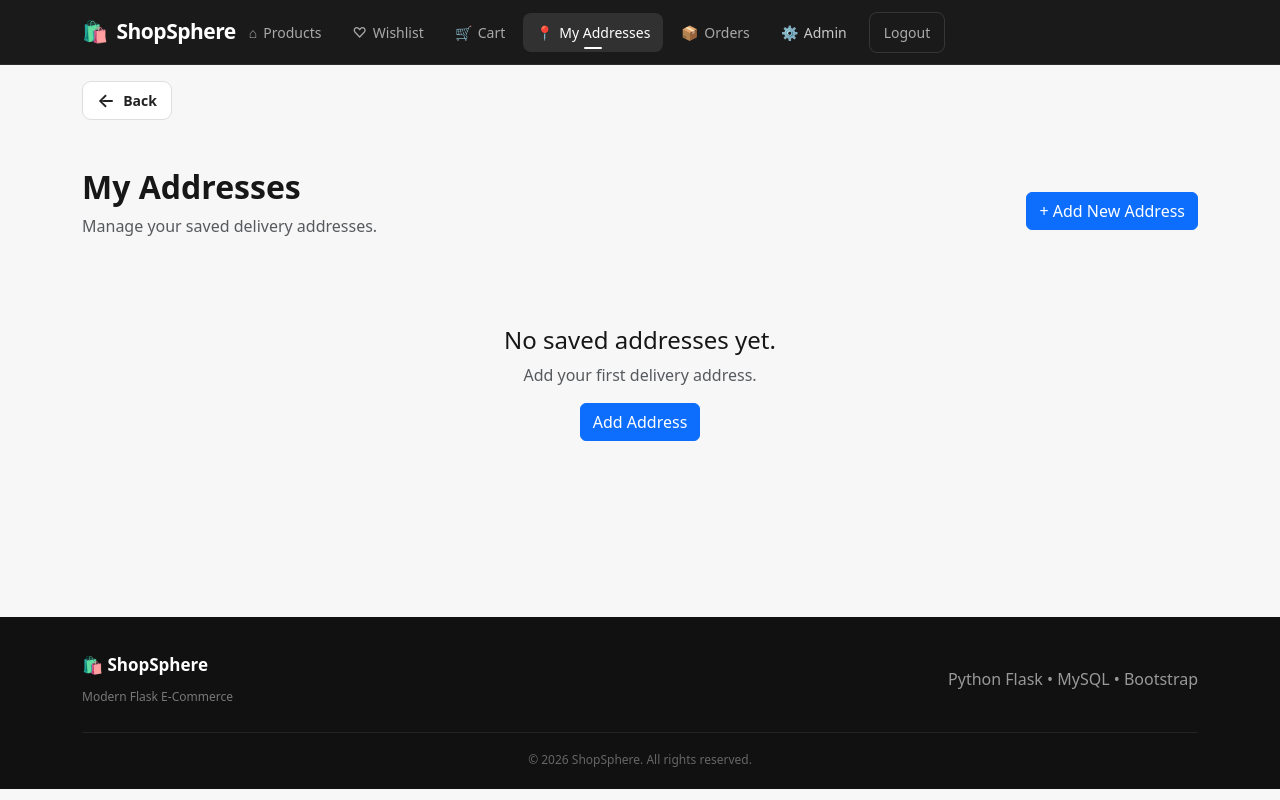
After one commit to Loke1211/ShopSphere-e-commerce-project, a Flask app: page /my-addresses in a window 1280 px wide. The commit adds this page. Run offline with Flask 3, Linux system fonts and the light colour scheme; the visitor is signed in with stand-in values (Sample User, id 1).

Commit message:
Add saved addresses and admin stock restoration

```diff
--- a/app/routes.py
+++ b/app/routes.py
@@ -8,7 +8,7 @@ from flask import ( Blueprint, render_template, request, redirect, url_for, sess
 from werkzeug.utils import secure_filename
 from sqlalchemy import or_
 from app import db
-from app.models import User, Category, Product, CartItem, WishlistItem, Order, OrderItem
+from app.models import User, Category, Product, CartItem, WishlistItem, Order, OrderItem, Address
 
 main = Blueprint("main", __name__)
 
@@ -206,6 +206,158 @@ def wishlist():
     items = WishlistItem.query.filter_by(user_id=session["user_id"]).all()
     return render_template("wishlist.html", items=items)
 
+@main.route("/my-addresses")
+@login_required
+def my_addresses():
+
+    addresses = Address.query.filter_by(
+        user_id=session["user_id"]
+    ).order_by(
+        Address.is_default.desc(),
+        Address.created_at.desc()
+    ).all()
+
+    return render_template(
+        "my_addresses.html",
+        addresses=addresses
+    )
+
+@main.route("/my-addresses/add", methods=["GET", "POST"])
+@login_required
+def add_address():
+
+    if request.method == "POST":
+
+        name = request.form.get("name", "").strip()
+        phone = request.form.get("phone", "").strip()
+        email = request.form.get("email", "").strip()
+        address = request.form.get("address", "").strip()
+        city = request.form.get("city", "").strip()
+        state = request.form.get("state", "").strip()
+        pincode = request.form.get("pincode", "").strip()
+
+        if not all([name, phone, email, address, city, state, pincode]):
+            flash("Please complete all address details.", "warning")
+            return redirect(url_for("main.add_address"))
+
+        existing_addresses = Address.query.filter_by(
+            user_id=session["user_id"]
+        ).all()
+
+        is_default = (
+            request.form.get("is_default") == "on"
+            or len(existing_addresses) == 0
+        )
+
+        if is_default:
+            for saved_address in existing_addresses:
+                saved_address.is_default = False
+
+        new_address = Address(
+            user_id=session["user_id"],
+            name=name,
+            phone=phone,
+            email=email,
+            address=address,
+            city=city,
+            state=state,
+            pincode=pincode,
+            is_default=is_default
+        )
+
+        db.session.add(new_address)
+        db.session.commit()
+
+        flash("Address saved successfully.", "success")
+        return redirect(url_for("main.my_addresses"))
+
+    return render_template("address_form.html", address=None)
+
+# EDIT ADDRESS
+@main.route("/my-addresses/edit/<int:address_id>", methods=["GET", "POST"])
+@login_required
+def edit_address(address_id):
+
+    address = Address.query.filter_by(
+        id=address_id,
+        user_id=session["user_id"]
+    ).first_or_404()
+
+    if request.method == "POST":
+
+        address.name = request.form.get("name", "").strip()
+        address.phone = request.form.get("phone", "").strip()
+        address.email = request.form.get("email", "").strip()
+        address.address = request.form.get("address", "").strip()
+        address.city = request.form.get("city", "").strip()
+        address.state = request.form.get("state", "").strip()
+        address.pincode = request.form.get("pincode", "").strip()
+
+        if not all([
+            address.name, address.phone, address.email,
+            address.address, address.city, address.state,
+            address.pincode
+        ]):
+            flash("Please complete all address details.", "warning")
+            return redirect(url_for("main.edit_address", address_id=address.id))
+
+        if request.form.get("is_default") == "on":
+            Address.query.filter_by(
+                user_id=session["user_id"]
+            ).update({"is_default": False})
+
+            address.is_default = True
+
+        db.session.commit()
+
+        flash("Address updated successfully.", "success")
+        return redirect(url_for("main.my_addresses"))
+
+    return render_template("address_form.html", address=address)
+
+
+# DELETE ADDRESS
+@main.route("/my-addresses/delete/<int:address_id>", methods=["POST"])
+@login_required
+def delete_address(address_id):
+
+    address = Address.query.filter_by(
+        id=address_id,
+        user_id=session["user_id"]
+    ).first_or_404()
+
+    db.session.delete(address)
+    db.session.commit()
+
+    flash("Address deleted successfully.", "success")
+
+    return redirect(url_for("main.my_addresses"))
+
+
+# SET DEFAULT ADDRESS
+@main.route("/my-addresses/default/<int:address_id>", methods=["POST"])
+@login_required
+def set_default_address(address_id):
+
+    address = Address.query.filter_by(
+        id=address_id,
+        user_id=session["user_id"]
+    ).first_or_404()
+
+    Address.query.filter_by(
+        user_id=session["user_id"]
+    ).update({"is_default": False})
+
+    address.is_default = True
+
+    db.session.commit()
+
+    flash("Default address updated successfully.", "success")
+
+    return redirect(url_for("main.my_addresses"))
+
+
+
 @main.route("/wishlist/toggle/<int:product_id>", methods=["POST"])
 @login_required
 def toggle_wishlist(product_id):
@@ -218,72 +370,100 @@ def toggle_wishlist(product_id):
         flash("Added to wishlist.", "success")
     db.session.commit()
     return redirect(request.referrer or url_for("main.home"))
-
 @main.route("/checkout", methods=["GET", "POST"])
 @login_required
 def checkout():
 
-    items = CartItem.query.filter_by(
-        user_id=session["user_id"]
-    ).all()
+    user_id = session["user_id"]
+
+    items = CartItem.query.filter_by(user_id=user_id).all()
 
     if not items:
         flash("Your cart is empty.", "warning")
         return redirect(url_for("main.home"))
 
-    total = sum(
-        i.product.price * i.quantity
-        for i in items
-    )
+    total = sum(i.product.price * i.quantity for i in items)
 
     if request.method == "POST":
 
         # Check stock
         for item in items:
-
             if item.quantity > item.product.stock:
-
                 flash(
                     f"Insufficient stock for {item.product.name}.",
                     "danger"
                 )
-
                 return redirect(url_for("main.cart"))
 
-        # Get checkout form data
-        name = request.form.get("name", "").strip()
-        phone = request.form.get("phone", "").strip()
-        email = request.form.get("email", "").strip()
-        address = request.form.get("address", "").strip()
-        city = request.form.get("city", "").strip()
-        state = request.form.get("state", "").strip()
-        pincode = request.form.get("pincode", "").strip()
+        # Check whether a saved address was selected
+        saved_address_id = request.form.get("saved_address_id")
+
+        if saved_address_id:
+            saved_address = Address.query.filter_by(
+                id=saved_address_id,
+                user_id=user_id
+            ).first()
+
+            if not saved_address:
+                flash("Invalid saved address.", "warning")
+                return redirect(url_for("main.checkout"))
+
+            name = saved_address.name
+            phone = saved_address.phone
+            email = saved_address.email
+            address = saved_address.address
+            city = saved_address.city
+            state = saved_address.state
+            pincode = saved_address.pincode
+
+        else:
+            # Get new address details
+            name = request.form.get("name", "").strip()
+            phone = request.form.get("phone", "").strip()
+            email = request.form.get("email", "").strip()
+            address = request.form.get("address", "").strip()
+            city = request.form.get("city", "").strip()
+            state = request.form.get("state", "").strip()
+            pincode = request.form.get("pincode", "").strip()
+
+            # Validate delivery information
+            if not all([
+                name, phone, email, address,
+                city, state, pincode
+            ]):
+                flash(
+                    "Please complete all delivery details.",
+                    "warning"
+                )
+                return redirect(url_for("main.checkout"))
+
+            # Automatically save new address
+            existing_address = Address.query.filter_by(
+                user_id=user_id
+            ).first()
+
+            new_address = Address(
+                user_id=user_id,
+                name=name,
+                phone=phone,
+                email=email,
+                address=address,
+                city=city,
+                state=state,
+                pincode=pincode,
+                is_default=(existing_address is None)
+            )
+
+            db.session.add(new_address)
+
         payment_method = request.form.get(
             "payment_method",
             "cod"
         )
 
-        # Validate delivery information
-        if not all([
-            name,
-            phone,
-            email,
-            address,
-            city,
-            state,
-            pincode
-        ]):
-
-            flash(
-                "Please complete all delivery details.",
-                "warning"
-            )
-
-            return redirect(url_for("main.checkout"))
-
         # Create order
         order = Order(
-            user_id=session["user_id"],
+            user_id=user_id,
             total=total,
             status="Pending",
             name=name,
@@ -297,11 +477,9 @@ def checkout():
         )
 
         db.session.add(order)
-
-        # Generate order ID
         db.session.flush()
 
-        # Create order items
+        # Create order items and update stock
         for item in items:
 
             item.product.stock -= item.quantity
@@ -318,13 +496,10 @@ def checkout():
 
             db.session.delete(item)
 
-        # Save order
+        # Save order and address
         db.session.commit()
 
-        flash(
-            "Order placed successfully.",
-            "success"
-        )
+        flash("Order placed successfully.", "success")
 
         return redirect(
             url_for(
@@ -334,11 +509,20 @@ def checkout():
         )
 
     # GET request
+    saved_addresses = Address.query.filter_by(
+        user_id=user_id
+    ).order_by(
+        Address.is_default.desc(),
+        Address.created_at.desc()
+    ).all()
+
     return render_template(
         "checkout.html",
         items=items,
-        total=total
+        total=total,
+        saved_addresses=saved_addresses
     )
+
 @main.route("/orders")
 @login_required
 def orders():
@@ -617,8 +801,6 @@ def admin_orders():
         "admin_orders.html",
         orders=orders
     )
-
-
 @main.route("/admin/orders/<int:order_id>")
 @admin_required
 def admin_order_detail(order_id):
@@ -629,7 +811,6 @@ def admin_order_detail(order_id):
         "admin_order_detail.html",
         order=order
     )
-
 
 @main.route(
     "/admin/orders/<int:order_id>/status",
@@ -651,28 +832,26 @@ def admin_update_order(order_id):
     status = request.form.get("status")
 
     if status not in allowed_statuses:
+        flash("Invalid order status.", "danger")
+        return redirect(url_for("main.admin_orders"))
 
-        flash(
-            "Invalid order status.",
-            "danger"
-        )
+    # Restore stock only when cancelling an active order
+    if status == "Cancelled" and order.status != "Cancelled":
 
-        return redirect(
-            url_for("main.admin_orders")
-        )
+        for item in order.items:
+            product = Product.query.get(item.product_id)
+
+            if product:
+                product.stock += item.quantity
 
     order.status = status
 
     db.session.commit()
 
-    flash(
-        "Order status updated.",
-        "success"
-    )
+    flash("Order status updated.", "success")
 
-    return redirect(
-        url_for("main.admin_orders")
-    )
+    return redirect(url_for("main.admin_orders"))
+
 
 
 @main.route("/admin/users")
--- a/app/templates/base.html
+++ b/app/templates/base.html
@@ -76,6 +76,16 @@
                             class="shopsphere-nav-link {% if request.endpoint == 'main.cart' %}active{% endif %}">
                             <span>🛒</span>
                             Cart
+                        </a>
+                    </li>
+
+                    <!-- MY ADDRESSES -->
+
+                    <li>
+                        <a href="{{ url_for('main.my_addresses') }}"
+                            class="shopsphere-nav-link {% if request.endpoint in ['main.my_addresses', 'main.add_address', 'main.edit_address'] %}active{% endif %}">
+                            <span>📍</span>
+                            My Addresses
                         </a>
                     </li>
 
--- /dev/null
+++ b/app/templates/my_addresses.html
@@ -0,0 +1,106 @@
+{% extends "base.html" %}
+
+{% block content %}
+
+<div class="container py-5">
+
+    <div class="d-flex justify-content-between align-items-center mb-4">
+        <div>
+            <h2 class="fw-bold">My Addresses</h2>
+            <p class="text-muted">Manage your saved delivery addresses.</p>
+        </div>
+
+        <a href="{{ url_for('main.add_address') }}" class="btn btn-primary">
+            + Add New Address
+        </a>
+    </div>
+
+    {% if addresses %}
+
+    <div class="row g-4">
+
+        {% for a in addresses %}
+
+        <div class="col-md-6 col-lg-4">
+
+            <div class="card shadow-sm h-100">
+
+                <div class="card-body">
+
+                    <div class="d-flex justify-content-between mb-3">
+
+                        <h5 class="fw-bold">{{ a.name }}</h5>
+
+                        {% if a.is_default %}
+                        <span class="badge bg-success">Default</span>
+                        {% endif %}
+
+                    </div>
+
+                    <p class="mb-1">{{ a.phone }}</p>
+                    <p class="mb-1">{{ a.email }}</p>
+                    <p class="mb-1">{{ a.address }}</p>
+                    <p class="mb-1">{{ a.city }}, {{ a.state }}</p>
+                    <p class="mb-3">PIN: {{ a.pincode }}</p>
+
+                    <div class="d-flex gap-2">
+
+                        <a href="{{ url_for('main.edit_address', address_id=a.id) }}"
+                            class="btn btn-outline-primary btn-sm">
+                            Edit
+                        </a>
+
+                        <form method="POST" action="{{ url_for('main.delete_address', address_id=a.id) }}"
+                            onsubmit="return confirm('Delete this address?');">
+
+                            <button type="submit" class="btn btn-outline-danger btn-sm">
+                                Delete
+                            </button>
+
+                        </form>
+
+                        {% if not a.is_default %}
+
+                        <form method="POST" action="{{ url_for('main.set_default_address', address_id=a.id) }}">
+
+                            <button type="submit" class="btn btn-outline-success btn-sm">
+                                Set Default
+                            </button>
+
+                        </form>
+
+                        {% endif %}
+
+                    </div>
+
+                </div>
+
+            </div>
+
+        </div>
+
+        {% endfor %}
+
+    </div>
+
+    {% else %}
+
+    <div class="text-center py-5">
+
+        <h4>No saved addresses yet.</h4>
+
+        <p class="text-muted">
+            Add your first delivery address.
+        </p>
+
+        <a href="{{ url_for('main.add_address') }}" class="btn btn-primary">
+            Add Address
+        </a>
+
+    </div>
+
+    {% endif %}
+
+</div>
+
+{% endblock %}
```
Also changed, not shown: app/models.py (+40 -0 lines), app/templates/address_form.html (added, +75 -0 lines), app/templates/checkout.html (+90 -79 lines).
